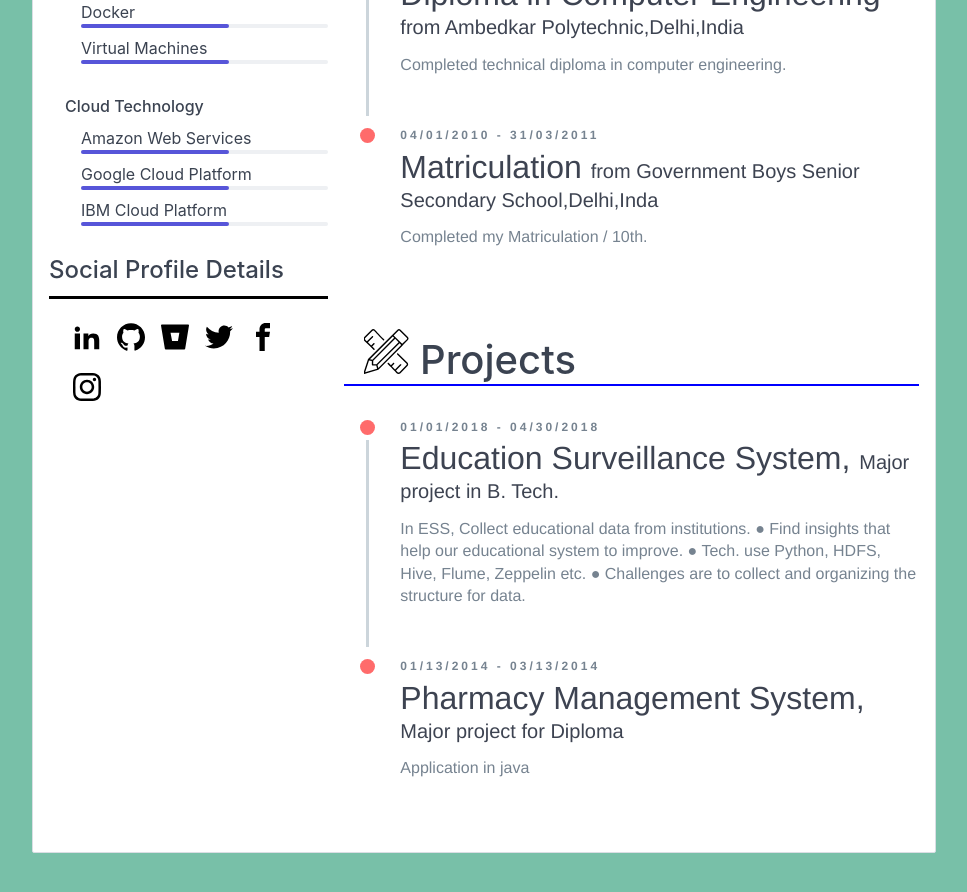
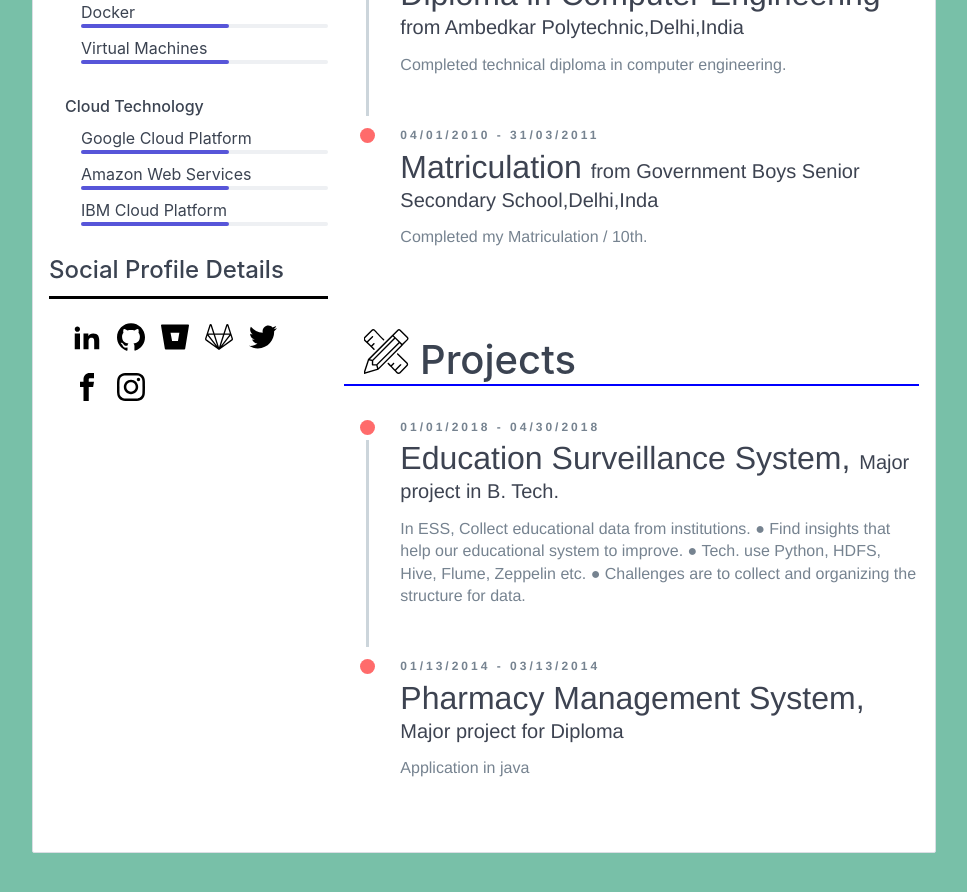
Before and after one commit to TecSachinGupta/MyResume, a React (Create React App) app: page / in a window 1280 px wide. Shown: the part 1380-2272 px from the top of the page, without its empty margins (156-1123 px from the left). Built offline with nearby package versions, Linux system fonts and the light colour scheme.

Commit message:
Some update in data

```diff
--- a/src/components/icons/index.js
+++ b/src/components/icons/index.js
@@ -3,13 +3,13 @@ import ICONS from './icons';
 
 class Icons extends React.Component {
 	getPath(iconName) {
-		const icon = ICONS.icons.find(icon => icon.properties.name.toLowerCase() === iconName.toLowerCase());
+		let icon = ICONS.icons.find(icon => icon.properties.name.toLowerCase() === iconName.toLowerCase());
 
 		if (icon) {
 			return icon.icon.paths.join(' ');
 		} else {
-			console.warn(`icon ${iconName} does not exist.`);
-			return '';
+			icon = ICONS.icons.find(icon => icon.properties.name.toLowerCase() === 'internet'.toLowerCase());
+			return icon.icon.paths.join(' ');
 		}
 	}
 	render() {
--- a/src/my_data.js
+++ b/src/my_data.js
@@ -106,11 +106,11 @@ export default {
              "name":"Cloud Technology",
              "skills":[
                 {
-                   "name":"Amazon Web Services",
+                   "name":"Google Cloud Platform",
                    "level":"6"
                 },
-                {
-                   "name":"Google Cloud Platform",
+				{
+                   "name":"Amazon Web Services",
                    "level":"6"
                 },
                 {
@@ -125,15 +125,15 @@ export default {
        {
           "title":"Education Surveillance System",
           "summary":"Major project in B. Tech.",
-          "description":"In ESS, Collect educational data from institutions. ● Find insights that help our educational system to improve. ● Tech. use Python, HDFS, Hive, Flume, Zeppelin etc. ● Challenges are to collect and organizing the structure for data.",
+          "description":"In ESS, Collect educational data from institutions.\n ● Find insights that help our educational system to improve.\n ● Tech. use Python, HDFS, Hive, Flume, Zeppelin etc.\n ● Challenges are to collect and organizing the structure for data.",
           "keywords":[
              "Hadoop",
-             " HDFS",
+             "HDFS",
              "Hive",
              "Zeppline",
              "SQL",
-             " NiFi",
-             " Python"
+             "NiFi",
+             "Python"
           ],
           "url":"",
           "start":"01/01/2018",
@@ -145,8 +145,8 @@ export default {
           "description":"Application in java",
           "keywords":[
              "Java",
-             " Swing",
-             " JDBC"
+             "Swing",
+             "JDBC"
           ],
           "url":"",
           "start":"01/13/2014",
@@ -183,40 +183,60 @@ export default {
     "social":[
        {
           "label":"LinkedIn",
-          "url":"https://linkedin.com",
+          "url":"https://linkedin.com/in/devsachingupta",
           "user":"devsachingupta"
        },
        {
           "label":"Github",
           "url":"https://github.com/DevSachinGupta",
-          "user":"sachingupta"
+          "user":"DevSachinGupta"
        },
        {
           "label":"Bitbucket",
           "url":"https://bitbucket.org/DevSachinGupta",
-          "user":"devsachingupta"
+          "user":"DevSachinGupta"
+       },
+       {
+          "label":"GitLab",
+          "url":"https://gitlab.com/DevSachinGupta",
+          "user":"DevSachinGupta"
        },
        {
           "label":"Twitter",
           "url":"https://twitter.com/DevSachinGupta",
-          "user":"devsachingupta"
+          "user":"DevSachinGupta"
        },
        {
           "label":"Facebook",
           "url":"https://facebook.com/InventoSachinGupta",
-          "user":"devsachin"
+          "user":"InventoSachinGupta"
        },
        {
           "label":"Instagram",
           "url":"https://www.instagram.com/inventosachingupta/",
-          "user":"devsachin"
+          "user":"inventosachingupta"
        }
     ],
     "interests":[
-
+      {
+         "name": "reading",
+         "summary": "Jane is a fan of mystery novels and courtroom dramas including Agatha Christie and John Grisham.",
+         "keywords": [ "mystery", "Agatha Christie", "John Grisham" ]
+      },
     ],
     "writing":[
-
+      {
+         "title": "Teach Yourself GORFF in 21 Days",
+         "flavor": "book",
+         "date": "2008",
+         "publisher": {
+           "name": "Amazon",
+           "url": "https://www.amazon.com"
+         },
+         "url": "http://url.to.publication.com/blah",
+         "author": [ "Jane Fullstacker", "John Smith" ],
+         "summary": "A primer on the programming language of GORFF, whose for loops are coterminous with all of time and space."
+      },
     ],
     "accomplishment":[
 
```
